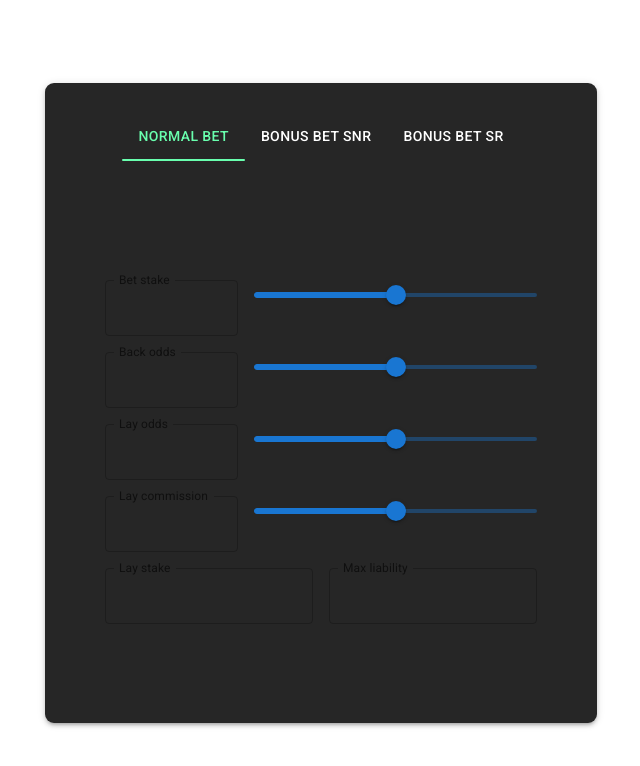
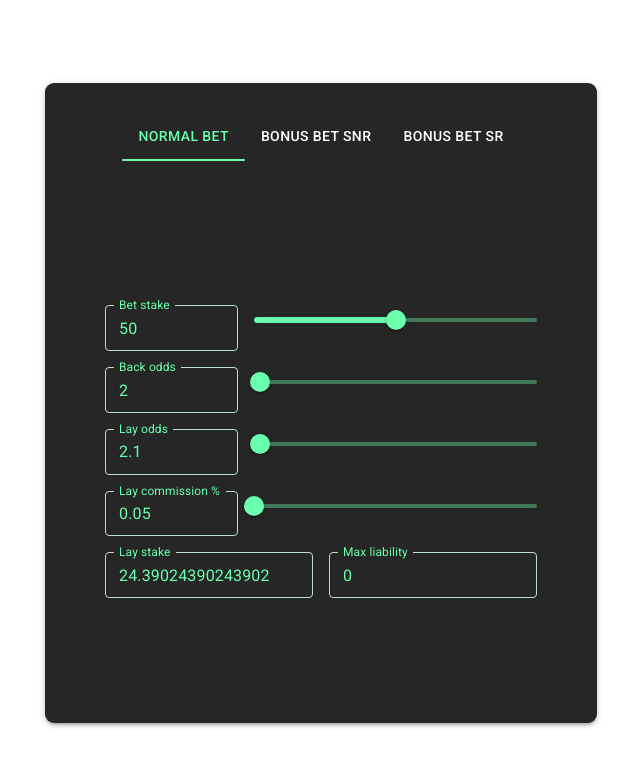
Before and after one commit to nhash46/doyousdobonuses, a React (Create React App) app: page / in a window 1280 px wide. Shown: the top 766 px of the page, without its empty margins (319-959 px from the left). Built offline with nearby package versions, Linux system fonts and the light colour scheme.

Commit message:
layStake currently being calculated incorrectly

```diff
--- a/src/components/CalculatorInputFieldGrid.tsx
+++ b/src/components/CalculatorInputFieldGrid.tsx
@@ -5,45 +5,140 @@ import Grid from '@mui/material/Grid';
 import { styled } from '@mui/material/styles';
 import Paper from '@mui/material/Paper';
 import Slider from '@mui/material/Slider';
+import { useState, useEffect } from 'react';
+import { layStakeBonusBetSNR } from '../functions/formulas';
 
 const lightGreen = "#69ffae";
+const darkGreen = '#bddbd0'
 
 export default function CalculatorInputFieldGrid() {
+
+    const [ betType, setBetType ] = useState('Normal');
+    const [ betStake, setBetStake ] = useState(50);
+    const [ backOdds, setBackOdds ] = useState(2);
+    const [ layOdds, setLayOdds ] = useState(2.10);
+    const [ layCommission, setLayCommission ] = useState(0.05);
+    const [ layStake, setLayStake ] = useState(0);
+    const [ liability, setLiability ] = useState(0);
+
+    const handleBetStakeSliderChange = (event: Event, newValue: number | number[], activeThumb: number) => {
+        setBetStake(Number(newValue));
+    };
+
+    const handleBetStakeInputChange = (event: React.ChangeEvent<HTMLInputElement>) => {
+        setBetStake(Number(event.target.value));
+    };
+
+    const handleBackOddsSliderChange = (event: Event, newValue: number | number[], activeThumb: number) => {
+        setBackOdds(Number(newValue));
+    };
+
+    const handleBackOddsInputChange = (event: React.ChangeEvent<HTMLInputElement>) => {
+        setBackOdds(Number(event.target.value));
+    };
+
+    const handleLayOddsSliderChange = (event: Event, newValue: number | number[], activeThumb: number) => {
+        setLayOdds(Number(newValue));
+    };
+
+    const handleLayOddsInputChange = (event: React.ChangeEvent<HTMLInputElement>) => {
+        setLayOdds(Number(event.target.value));
+    };
+
+    const handleLayCommissionSliderChange = (event: Event, newValue: number | number[], activeThumb: number) => {
+        setLayCommission(Number(newValue));
+    };
+
+    const handleLayCommissionInputChange = (event: React.ChangeEvent<HTMLInputElement>) => {
+        setLayCommission(Number(event.target.value));
+    };
+
+    const handleLiabilityInputChange = (event: React.ChangeEvent<HTMLInputElement>) => {
+        setLiability(Number(event.target.value));
+    };
+
+
+    useEffect(() => {
+
+        setLayStake(layStakeBonusBetSNR(backOdds, layOdds, layCommission, betStake));
+
+    }, [betStake, backOdds, layOdds, layCommission, liability])
+
     return(
         <Box
             sx={{
                 flexGrow: 1,
                 'ml':'60px',
                 'mr':'60px',
-            'mt':'20px'
+                'mt':'20px',
+                '.MuiFormLabel-root':{
+                    'color':lightGreen
+                },
+                '.MuiSlider-root': {
+                    'color':'33px'
+                },
+                '.MuiSlider-track': {
+                    'color':lightGreen
+                },
+                '.MuiSlider-thumb': {
+                    'color':lightGreen
+                },
+                '.MuiSlider-thumb:hover': {
+                    'color':lightGreen
+                },
+                '.MuiSlider-rail': {
+                    'color':lightGreen
+                },
+                '.Mui-focued': {
+                    'color':lightGreen
+                },
+                '.MuiInputBase-formControl': {
+                    'color': lightGreen
+                },
+                '& .MuiInput-underline:after': {
+                    borderBottomColor: lightGreen,
+                },
+                '& .MuiOutlinedInput-root': {
+                    '& input': {
+                        'height': '0.8em'
+                    },
+                    '& fieldset': {
+                    borderColor: darkGreen,
+                    },
+                    '&:hover fieldset': {
+                    borderColor: lightGreen,
+                    },
+                    '&.Mui-focused fieldset': {
+                    borderColor: lightGreen,
+                    },
+                },
             }}
         >
             <Grid container spacing={2}>
                 <Grid item xs={4}>
                     <TextField
-
+                        value={betStake}
+                        onChange={handleBetStakeInputChange}
                         id="outlined-number"
                         label="Bet stake"
                         type="number"
                         InputLabelProps={{
-                        shrink: true,
+                            shrink: true
                         }}
                     />
                 </Grid>
                 <Grid item xs={8}>
                     <Slider
-                    sx={{
-                        '.MuiSlider-root': {
-                            'color':lightGreen
-                        }
-                    }}
-                    defaultValue={50}
+                        value={betStake}
+                        onChange={handleBetStakeSliderChange}
                         aria-label="Default"
                         valueLabelDisplay="auto"
                     />
                 </Grid>
                 <Grid item xs={4}>
                     <TextField
+                        value={backOdds}
+                        onChange={handleBackOddsInputChange}
                         id="outlined-number"
                         label="Back odds"
                         type="number"
@@ -54,9 +149,8 @@ export default function CalculatorInputFieldGrid() {
                 </Grid>
                 <Grid item xs={8}>
                     <Slider
-                    sx={{
-                        '.MuiSlider-root': lightGreen
-                    }}
+                        value={backOdds}
+                        onChange={handleBackOddsSliderChange}
                         defaultValue={50}
                         aria-label="Default"
                         valueLabelDisplay="auto"
@@ -64,6 +158,8 @@ export default function CalculatorInputFieldGrid() {
                 </Grid>
                 <Grid item xs={4}>
                     <TextField
+                        value={layOdds}
+                        onChange={handleLayOddsInputChange}
                         id="outlined-number"
                         label="Lay odds"
                         type="number"
@@ -74,9 +170,8 @@ export default function CalculatorInputFieldGrid() {
                 </Grid>
                 <Grid item xs={8}>
                     <Slider
-                    sx={{
-                        '.MuiSlider-root': lightGreen
-                    }}
+                        onChange={handleLayOddsSliderChange}
+                        value={layOdds}
                         defaultValue={50}
                         aria-label="Default"
                         valueLabelDisplay="auto"
@@ -84,8 +179,10 @@ export default function CalculatorInputFieldGrid() {
                 </Grid>
                 <Grid item xs={4}>
                     <TextField
+                        onChange={handleLayCommissionInputChange}
+                        value={layCommission}
                         id="outlined-number"
-                    label="Lay commission"
+                        label="Lay commission %"
                         type="number"
                         InputLabelProps={{
                             shrink: true,
@@ -94,9 +191,8 @@ export default function CalculatorInputFieldGrid() {
                 </Grid>
                 <Grid item xs={8}>
                     <Slider
-                    sx={{
-                        '.MuiSlider-root': lightGreen
-                    }}
+                        onChange={handleLayCommissionSliderChange}
+                        value={layCommission}
                         defaultValue={50}
                         aria-label="Default"
                         valueLabelDisplay="auto"
@@ -104,6 +200,7 @@ export default function CalculatorInputFieldGrid() {
                 </Grid>
                 <Grid item xs={6}>
                     <TextField
+                        value={layStake}
                         id="outlined-number"
                         label="Lay stake"
                         type="number"
@@ -114,6 +211,8 @@ export default function CalculatorInputFieldGrid() {
                 </Grid>
                 <Grid item xs={6}>
                     <TextField
+                        onChange={handleLiabilityInputChange}
+                        value={liability}
                         id="outlined-number"
                         label="Max liability"
                         type="number"
--- /dev/null
+++ b/src/functions/formulas.ts
@@ -0,0 +1,15 @@
+export function profitBookieBonusBetSNR( backOdds: number, betStake: number, layOdds: number, layStake: number) {
+    return (backOdds - 1) * betStake - (layOdds - 1) * layStake;
+}
+
+export function profitLayBetBonusBetSNR ( layStake: number, layCommission: number) {
+    return layStake * (1 - layCommission)
+}
+
+export function layStakeBonusBetSNR ( backOdds: number, layOdds: number, layCommission: number, betStake: number ) {
+    return (backOdds - 1)/(layOdds - layCommission) * betStake;
+}
+
+export function liability( layStake: number,  layOdds: number) {
+    return layStake * (layOdds - 1);
+}
```
Lines whose indentation alone changed are shown as unchanged.
